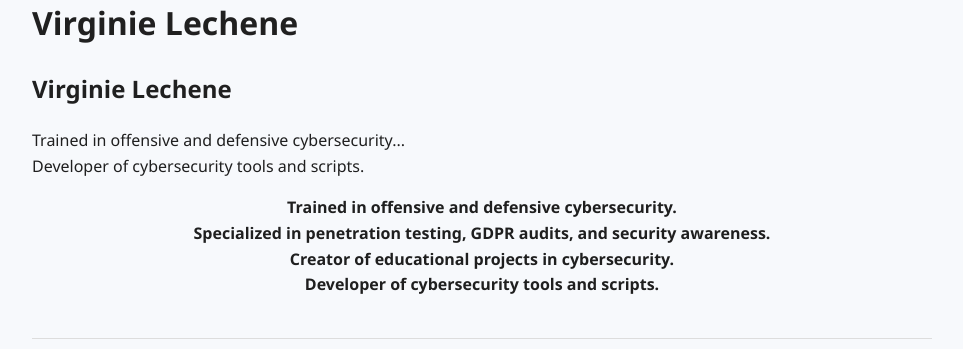
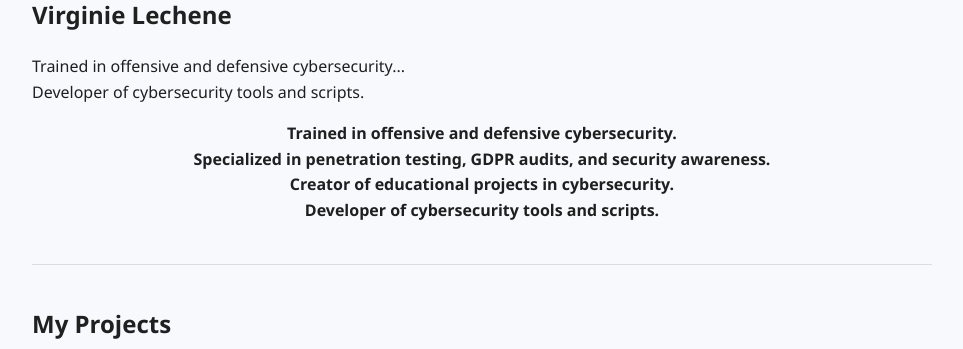
Before and after one commit to virg736/virg736.github.io, a Jekyll site: the page built from index.md, in a window 1280 px wide and 900 px high, scrolled down 656 px, cut to the strip 188-537 px from the top of the window. Shown: the whole strip, without its empty margins (158-1121 px from the left). Built offline with Jekyll 4.4.1, drawn with Linux system fonts in a browser that asks for light colours; some of the changed text lies outside the part shown.

Commit message:
Update index.md

```diff
--- a/index.md
+++ b/index.md
@@ -7,7 +7,7 @@ title: Virginie Lechene | Cybersecurity Portfolio
 
 <img src="/Pentester.PNG" alt="Virginie Lechene - Pentester" style="width:100%; height:auto; display:block; margin: 0 auto;" />
 
-#  Virginie Lechene
+
 
 <!-- HOME -->
 <section id="home">
@@ -24,6 +24,7 @@ title: Virginie Lechene | Cybersecurity Portfolio
 
 ---
 
+
 <!-- PROJECTS -->
 <section id="projects">
 <h2>My Projects</h2>
@@ -31,7 +32,6 @@ title: Virginie Lechene | Cybersecurity Portfolio
 <!-- Exemples de projets -->
 <!-- Garde ici tout ton code d’images + titres + liens que tu as déjà mis -->
 </section>
-
 
 
 <div align="center">
@@ -98,7 +98,6 @@ Set up a secure proxy and perform traffic analysis with Burp Suite on Kali Linux
 </div>
 
 
-
 ---
 
 <!-- CONTACT -->
```
Also changed, not shown: other parts of index.md (+0 -3 lines).
